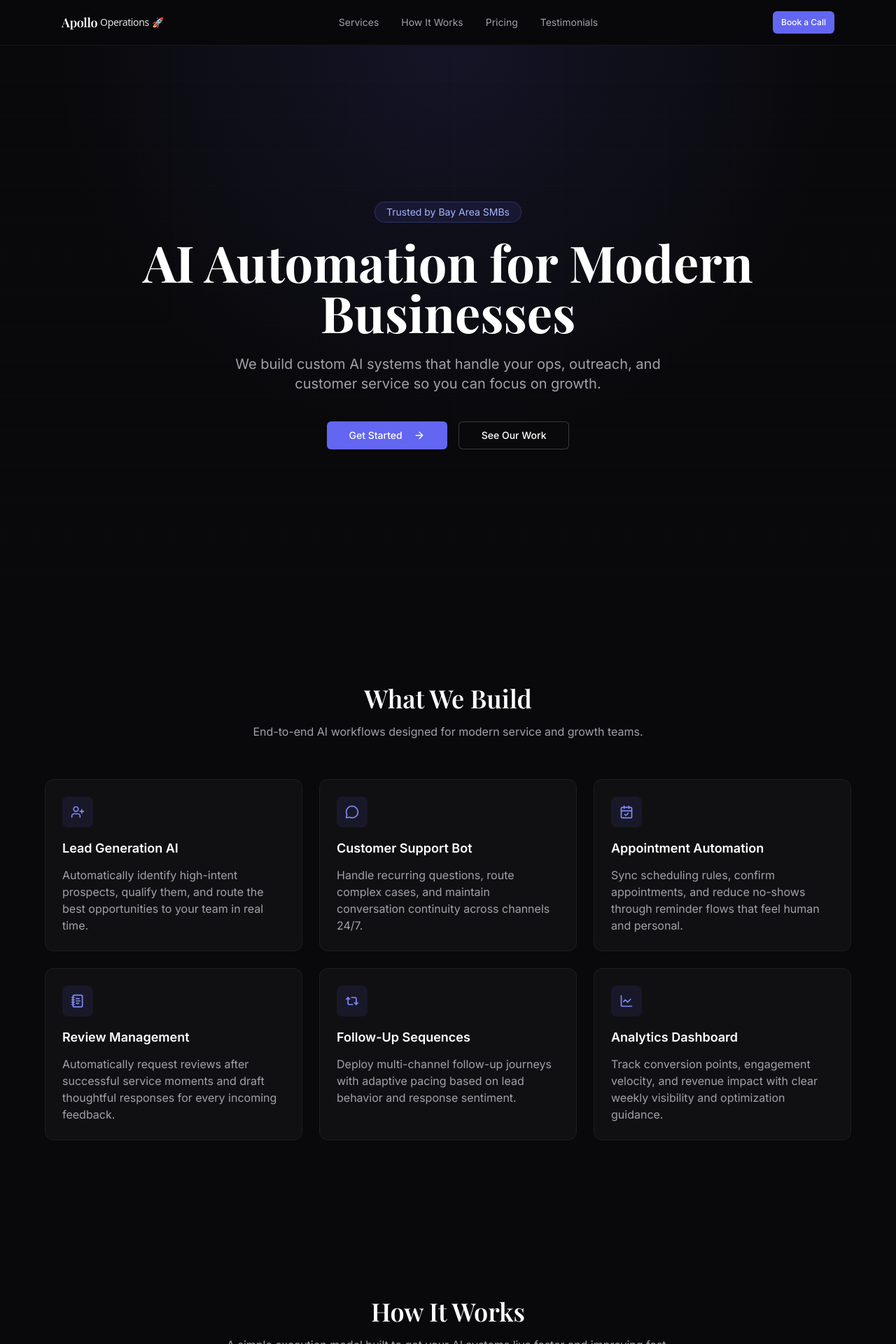
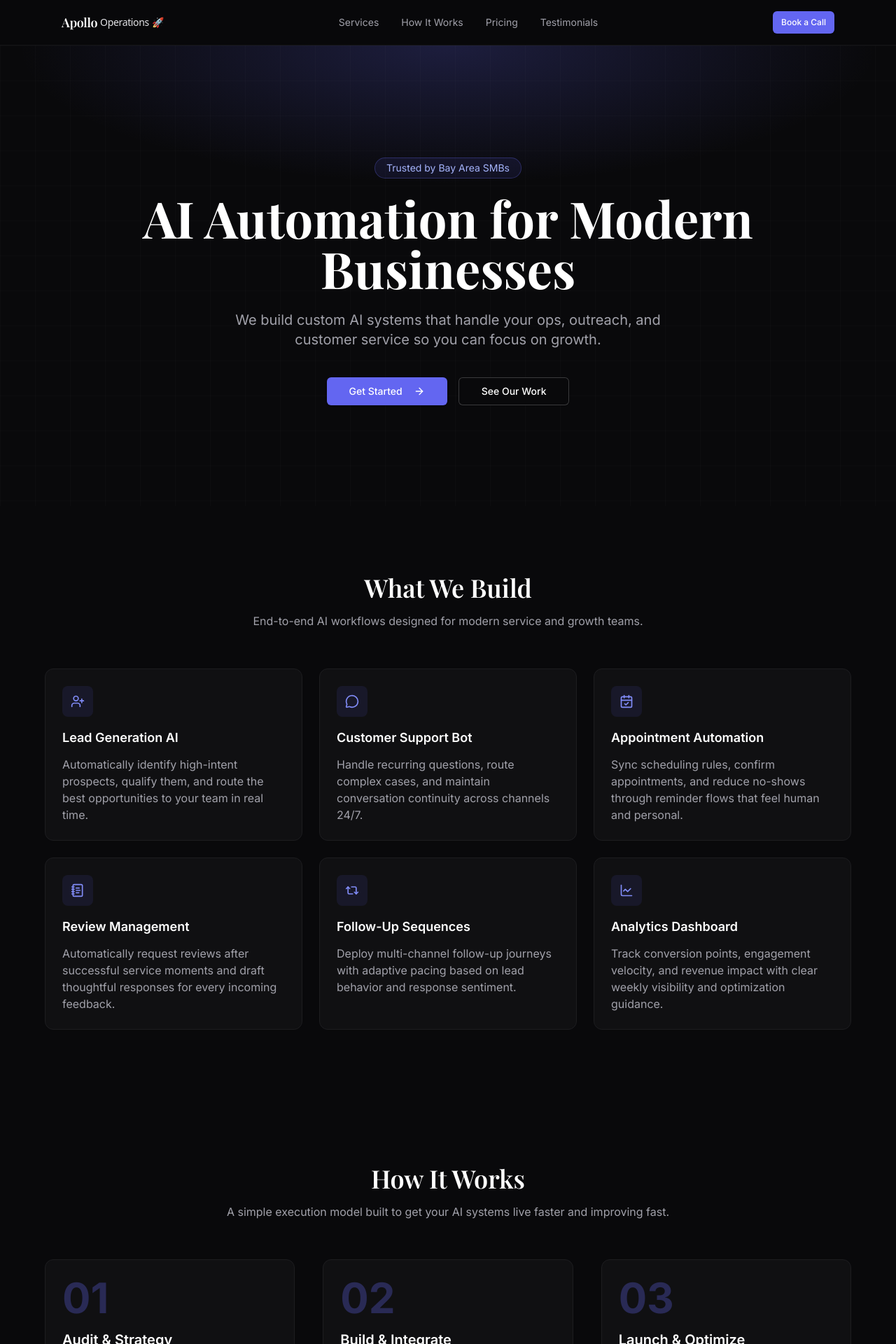
Before and after one commit to apollomainagent/agency-site, a Next.js app: page / in a window 1280 px wide. Shown: the top 1920 px of the page at 70% size. Built offline with nearby package versions, Linux system fonts and the light colour scheme.

Commit message:
Visual QA iteration: hero glow boost, tighter section spacing

```diff
--- a/src/components/hero.tsx
+++ b/src/components/hero.tsx
@@ -4,19 +4,19 @@ import { Button } from "@/components/ui/button";
 
 export function Hero() {
   return (
-    <section className="relative min-h-screen overflow-hidden">
+    <section className="relative overflow-hidden">
       <div className="pointer-events-none absolute inset-0">
         <div
           aria-hidden="true"
           className="absolute inset-0"
           style={{
             background:
-              "radial-gradient(circle at top center, rgba(99,102,241,0.12), rgba(9,9,11,0) 55%)",
+              "radial-gradient(ellipse 80% 50% at 50% 0%, rgba(99,102,241,0.22), rgba(9,9,11,0) 60%)",
           }}
         />
         <div
           aria-hidden="true"
-          className="absolute inset-0 opacity-[0.2]"
+          className="absolute inset-0 opacity-[0.35]"
           style={{
             backgroundImage:
               "linear-gradient(rgba(255,255,255,0.05) 1px, transparent 1px), linear-gradient(90deg, rgba(255,255,255,0.05) 1px, transparent 1px)",
@@ -25,8 +25,8 @@ export function Hero() {
         />
       </div>
 
-      <div className="relative mx-auto flex min-h-screen max-w-5xl items-center justify-center px-4 py-24 text-center sm:px-6">
-        <div>
+      <div className="relative mx-auto max-w-5xl px-4 pt-32 pb-28 text-center sm:px-6 sm:pt-40 sm:pb-36">
+        <div className="mx-auto">
           <p className="mb-5 inline-flex rounded-full border border-indigo-500/30 bg-indigo-500/10 px-4 py-1 text-sm text-indigo-300">
             Trusted by Bay Area SMBs
           </p>
--- a/src/components/how-it-works.tsx
+++ b/src/components/how-it-works.tsx
@@ -21,7 +21,7 @@ const steps = [
 
 export function HowItWorks() {
   return (
-    <section id="how-it-works" className="px-4 py-20 sm:px-6 sm:py-28">
+    <section id="how-it-works" className="px-4 py-16 sm:px-6 sm:py-24">
       <div className="mx-auto max-w-6xl">
         <div className="mx-auto max-w-2xl text-center">
           <h2 className="font-display text-4xl font-semibold text-white">How It Works</h2>
--- a/src/components/pricing.tsx
+++ b/src/components/pricing.tsx
@@ -45,7 +45,7 @@ const pricingPlans = [
 
 export function Pricing() {
   return (
-    <section id="pricing" className="px-4 py-20 sm:px-6 sm:py-28">
+    <section id="pricing" className="px-4 py-16 sm:px-6 sm:py-24">
       <div className="mx-auto max-w-6xl">
         <div className="mx-auto max-w-2xl text-center">
           <h2 className="font-display text-4xl font-semibold text-white">Simple Pricing</h2>
--- a/src/components/services.tsx
+++ b/src/components/services.tsx
@@ -41,7 +41,7 @@ const services = [
 
 export function Services() {
   return (
-    <section id="services" className="px-4 py-20 sm:px-6 sm:py-28">
+    <section id="services" className="px-4 py-16 sm:px-6 sm:py-24">
       <div className="mx-auto max-w-6xl">
         <div className="mx-auto max-w-2xl text-center">
           <h2 className="font-display text-4xl font-semibold text-white">What We Build</h2>
--- a/src/components/testimonials.tsx
+++ b/src/components/testimonials.tsx
@@ -26,7 +26,7 @@ const testimonials = [
 
 export function Testimonials() {
   return (
-    <section id="testimonials" className="px-4 py-20 sm:px-6 sm:py-28">
+    <section id="testimonials" className="px-4 py-16 sm:px-6 sm:py-24">
       <div className="mx-auto max-w-6xl">
         <div className="mx-auto max-w-2xl text-center">
           <h2 className="font-display text-4xl font-semibold text-white">What Clients Say</h2>
```
